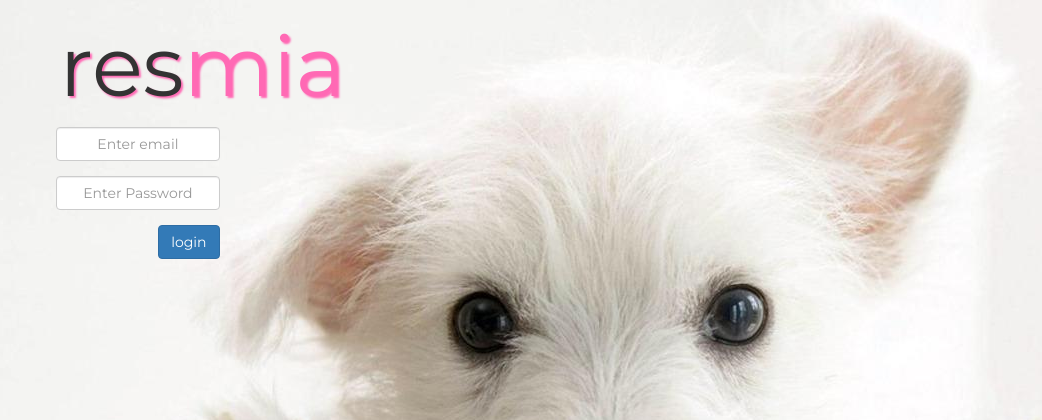
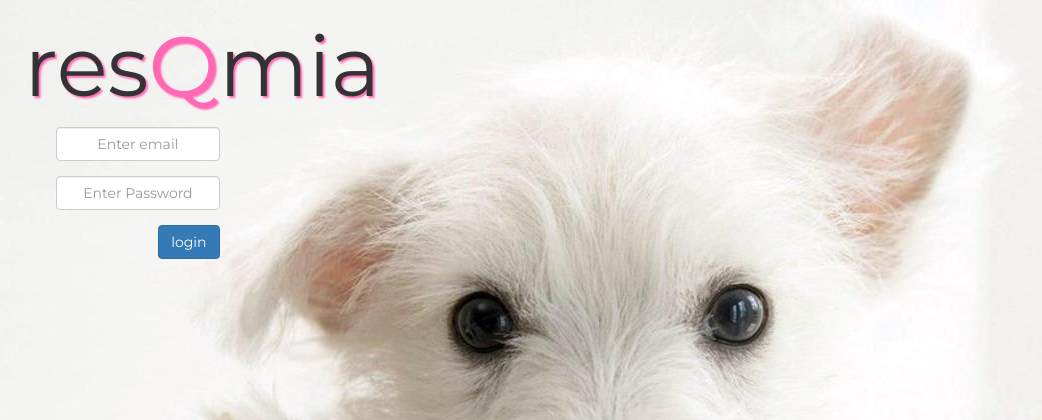
Before and after one commit to baldmike/resQmia, a Django app: page / in a window 1280 px wide. Shown: the top 420 px of the page, without its empty margins (21-1063 px from the left). Run offline with Django 3.2, Linux system fonts and the light colour scheme; parts of the project's set-up code (start-up, migrations or seed data) failed here and were passed over; some libraries are stand-ins or nearby versions.

Commit message:
logo fixed

```diff
--- a/apps/resQmia_app/templates/resQmia_app/index.html
+++ b/apps/resQmia_app/templates/resQmia_app/index.html
@@ -16,7 +16,7 @@
     <div class="container-fluid">
         <div class="col-md-4">
             <div class="col-md-12">
-                <h1 class="brand">res<span style="color: hotpink;"Q</span>mia</h1>
+                <h1 class="brand">res<span style="color: hotpink;">Q</span>mia</h1>
             </div>
             {% for message in messages %}
             <h2>{{message}}</h2>
```
